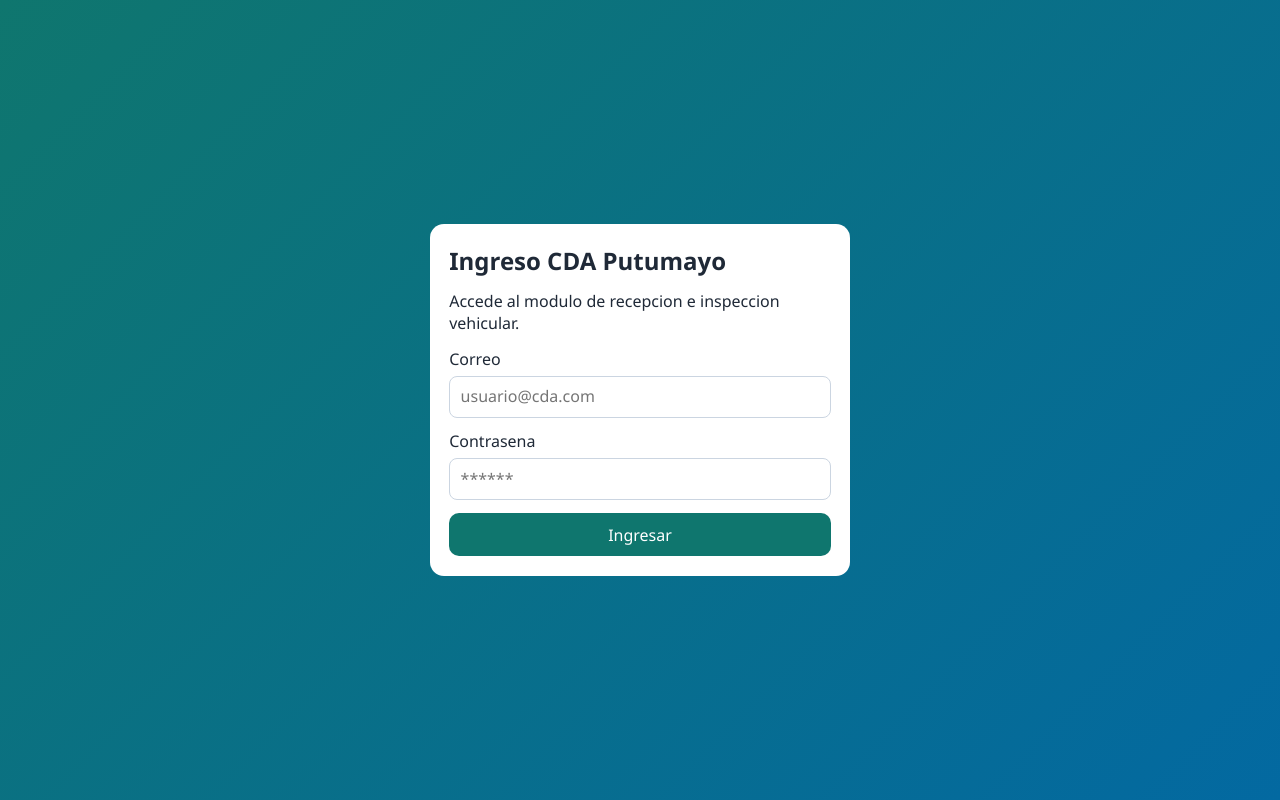
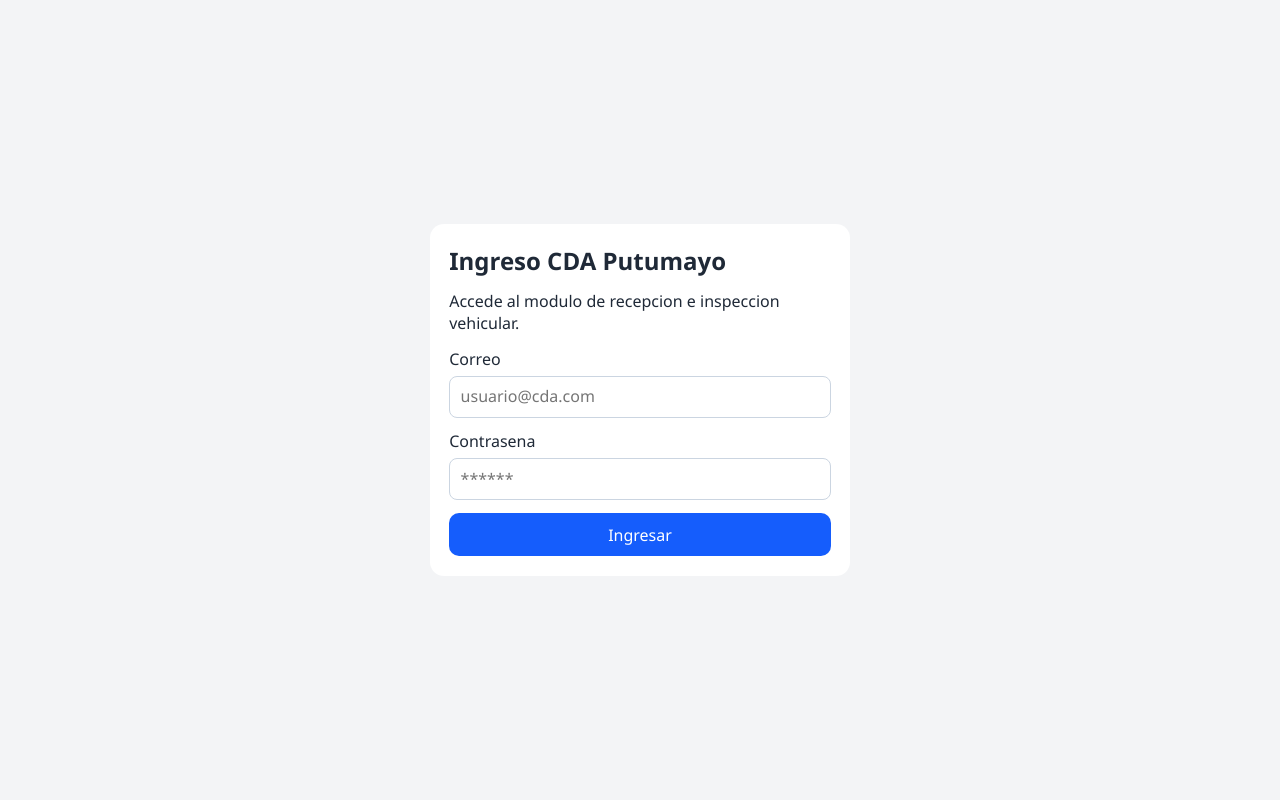
Before and after one commit to CDA-SYSTEM/FRONTEND_CDA, a React (Vite) app: page /login in a window 1280 px wide. Built offline with nearby package versions, Linux system fonts and the light colour scheme.

Commit message:
se cambio del color verde al color azul  en el login

```diff
--- a/src/index.css
+++ b/src/index.css
@@ -33,7 +33,7 @@ select {
 button {
   border: 0;
   border-radius: 10px;
-  background: #0f766e;
+  background: #155DFC;
   color: #fff;
   cursor: pointer;
   padding: 0.65rem 1rem;
@@ -105,7 +105,7 @@ label span {
 }
 
 .tab.active {
-  background: #0f766e;
+  background: #155DFC;
   color: #fff;
 }
 
@@ -136,7 +136,7 @@ label span {
   min-height: 100vh;
   display: grid;
   place-items: center;
-  background: linear-gradient(135deg, #0f766e 0%, #0369a1 100%);
+  background: linear-gradient(135deg, #155DFC );
   padding: 1rem;
 }
 
```
